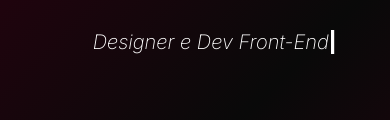
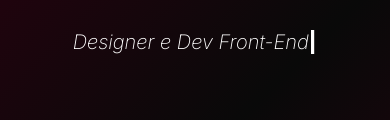
Before and after one commit to rpamatheus/portfolio-matheus, a plain HTML site: page index.html in a window 390 px wide. Shown: the part 267-387 px from the top of the page. Drawn offline with Linux system fonts and the light colour scheme.

Commit message:
Update style.css

```diff
--- a/style.css
+++ b/style.css
@@ -136,7 +136,7 @@ img {
     display: block;
     margin-bottom: 20px;
     text-align: center;
-    margin-left: 60px;
+    margin-left: 40px;
   }
 
   .social-icons {
```
